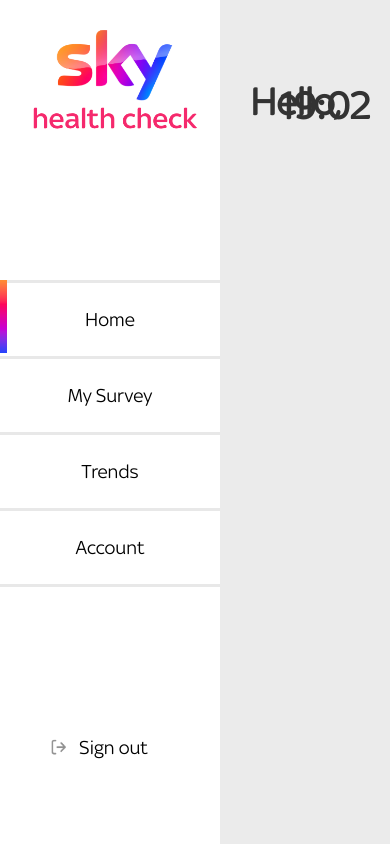
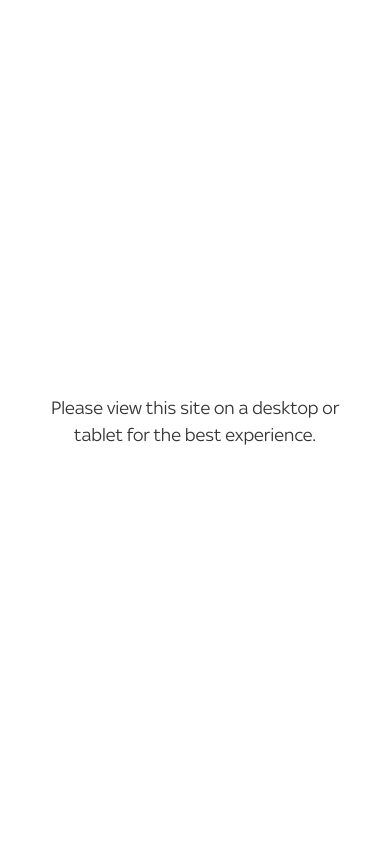
Before and after one commit to natesinnott/swdevgp, a Django app: page / in a window 390 px wide. Run offline with Django 5.2, Linux system fonts and the light colour scheme; a user stored in the database is signed in.

Commit message:
added mobile overlay to disable pages when viewed from mobile

```diff
--- a/dashboard/templates/dashboard/dashboard.html
+++ b/dashboard/templates/dashboard/dashboard.html
@@ -6,6 +6,11 @@
     <script src="{% static 'javascripts/datetime.js' %}"></script>
 
 </head>
+
+<body>
+    <div id="mobile-overlay">
+        <p>Please view this site on a desktop or tablet for the best experience.</p>
+    </div>
     <div class="welcome">
         <h2>Hello, {{ request.user.first_name }}</h2>
     </div>
@@ -25,4 +30,6 @@
             <p>Sign out</p>
         </a>
     </nav>
+</body>
+
 </html>
--- a/static/css/app.css
+++ b/static/css/app.css
@@ -116,3 +116,39 @@ nav li a:hover {
     margin: 0;
     padding: 0;
 }
+
+/* -----------------------------------------------------------------
+   On small screens, hide all site content and show the desktop-only
+   overlay message
+   ----------------------------------------------------------------- */
+   #mobile-overlay {
+    display: none;               /* hidden by default */
+  }
+
+  @media (max-width: 1024px) {
+    /* 1) hide everything except our overlay */
+    body > *:not(#mobile-overlay) {
+      display: none !important;
+    }
+
+    /* 2) show & style the overlay to fill the viewport */
+    #mobile-overlay {
+      display: flex;
+      position: fixed;
+      top: 0; left: 0; right: 0; bottom: 0;
+      background: #fff;
+      z-index: 9999;            /* sit on top of everything */
+      align-items: center;
+      justify-content: center;
+      padding: 1rem;
+      text-align: center;
+    }
+
+    /* 3) style the message */
+    #mobile-overlay p {
+      font-size: 1.2rem;
+      color: #333;
+      max-width: 90%;
+      line-height: 1.4;
+    }
+  }
--- a/visualisation/templates/visualisation/trends.html
+++ b/visualisation/templates/visualisation/trends.html
@@ -10,6 +10,9 @@
 </head>
 
 <body>
+    <div id="mobile-overlay">
+        <p>Please view this site on a desktop or tablet for the best experience.</p>
+    </div>
     <div class="trends-title">
         <h2>Trends</h2>
     </div>
@@ -75,9 +78,10 @@
         <!-- TODO: Add CSS to size chart container dynamically. -->
         <section class="chart-container">
             <canvas id="trends-chart"></canvas>
-                <!-- Chart will be rendered here by Eeliya -->
+            <!-- Chart will be rendered here by Eeliya -->
             </div>
         </section>
     </main>
 </body>
+
 </html>
```
Also changed, not shown: accounts/templates/accounts/account.html (+10 -7 lines), accounts/templates/accounts/login.html (+7 -0 lines), accounts/templates/accounts/register.html (+9 -2 lines). Lines whose indentation alone changed are shown as unchanged.
